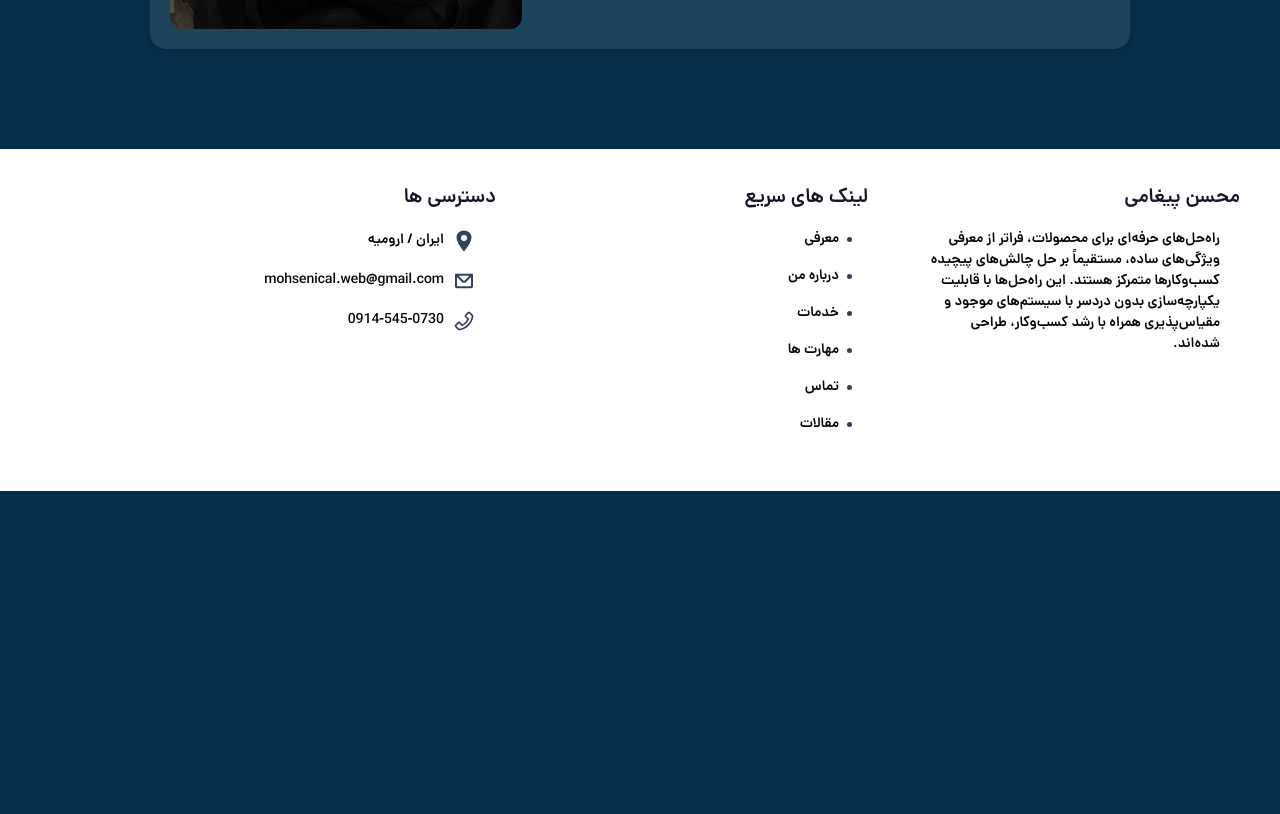
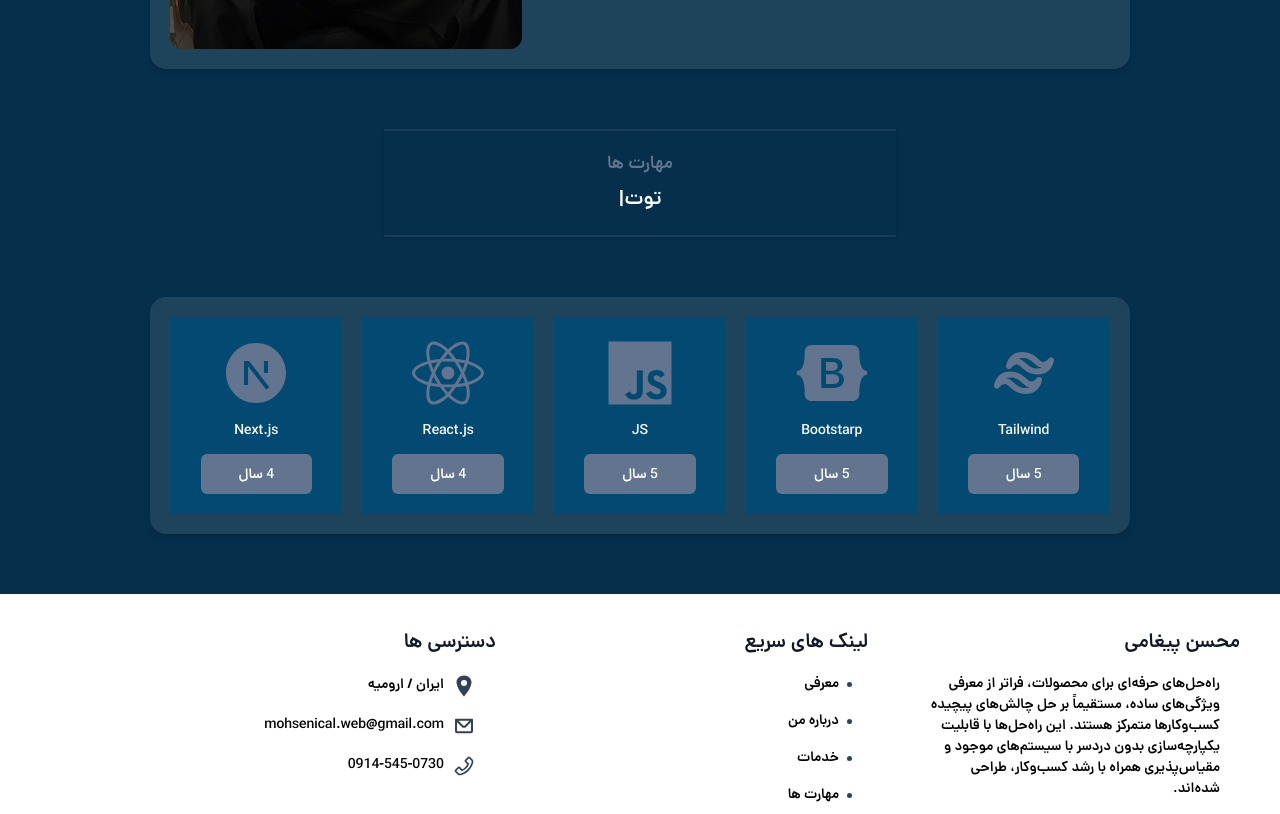
Before and after one commit to mohsenical/my-website, a React (Vite) app: page /about-me in a window 1280 px wide. Shown: the part 1020-1834 px from the top of the page. Before the commit the page ends 1511 px from the top, so only its background shows below. Built offline with nearby package versions, Linux system fonts and the light colour scheme.

Commit message:
finish AboutMe page

```diff
--- /dev/null
+++ b/src/components/modules/HeaderIntro/HeaderIntro.jsx
@@ -0,0 +1,25 @@
+import React from 'react'
+import { ReactTyped } from 'react-typed'
+
+
+function HeaderIntro({ disc, title }) {
+    return (
+        <div
+            className="flex flex-col justify-center items-center gap-y-2 w-[70%] md:w-[40%] py-5 mb-10 my-5 mx-auto border-b-2 border-t-2 border-slate-500/20 dark:border-green-900/20 shadow-sm"
+        >
+
+            <p className='text-lg text-slate-500 dark:text-green-900'>{title}</p>
+            <ReactTyped
+                className='text-xl text-white'
+               strings={[ disc ]}
+                typeSpeed={80}
+                backSpeed={50}
+                loop
+            />
+
+
+        </div>
+    )
+}
+
+export default HeaderIntro
--- a/src/components/template/AboutMeSection.jsx
+++ b/src/components/template/AboutMeSection.jsx
@@ -8,7 +8,7 @@ import aboutData from '../../Data/aboutmeData';
 
 function AboutMeSection() {
     return (
-        <div className=" h-[screen] md:pb-15 px-5 md:px-24 w-full ">
+        <div className=" h-[screen] pb-5 px-5 md:px-24 w-full ">
             <div
                 data-aos="zoom-in"
                 className="flex flex-col xl:flex-row gap-x-0 md:gap-x-5 gap-y-1 md:gap-y-5 justify-center items-center mx-auto w-[95%] md:w-[90%] py-5 bg-white/10 dark:bg-black/50 rounded-2xl overflow-hidden shadow-md"
--- a/src/components/template/ContactMeSection.jsx
+++ b/src/components/template/ContactMeSection.jsx
@@ -3,7 +3,7 @@ import Form from "../modules/Form/Form";
 
 function ContactMeSection() {
     return (
-        <div className=" h-[screen] pb-15 px-5 md:px-24 w-full ">
+        <div className=" h-[screen] pb-5 px-5 md:px-24 w-full ">
             <div
                 data-aos="zoom-in"
                 className="flex flex-col xl:flex-row gap-x-0 md:gap-x-5 gap-y-5 justify-center items-center mx-auto w-[95%] md:w-[90%] py-10 bg-white/10 dark:bg-black/50 rounded-2xl overflow-hidden shadow-md"
--- a/src/pages/AboutMe.jsx
+++ b/src/pages/AboutMe.jsx
@@ -2,6 +2,9 @@ import HeaderSctionBody from '../components/modules/HeaderSctionBody/HeaderSctio
 import AboutMeSection from '../components/template/AboutMeSection'
 import ScrollTopBtn from '../components/modules/ScrollTopBtn/ScrollTopBtn'
 import Breadcrumb from "../components/modules/Breadcrumb/Breadcrumb"
+import BoxSkills from '../components/modules/BoxSkills/BoxSkills'
+import { skillsData } from '../Data/skillsData'
+import HeaderIntro from '../components/modules/HeaderIntro/HeaderIntro'
 
 function AboutMe() {
     return (
@@ -9,12 +12,28 @@ function AboutMe() {
             <>
                 <Breadcrumb title="درباره من" />
 
-                <div>
+                <div className='flex flex-col gap-y-5'>
                     <HeaderSctionBody title="درباره من" desc="خلاصه ای از رزومه من" />
+
                     <AboutMeSection />
+
+                    <HeaderIntro disc="توتنایی های من برای کمک ب شما" title="مهارت ها" />
+
+                    <div className="md:pb-5 px-5 md:px-24">
+                        <div
+                            data-aos="zoom-in"
+                            className="grid grid-cols-2 md:grid-cols-3 lg:grid-cols-4 xl:grid-cols-5 gap-x-1 md:gap-x-5 gap-y-1 md:gap-y-5 justify-center items-center mx-auto w-[95%] md:w-[90%] py-5 px-5  bg-white/10 dark:bg-black/50 rounded-2xl overflow-hidden shadow-md"
+                        >
+                            {
+                                skillsData.slice(0, 5).map(box => (
+                                    <BoxSkills {...box} />
+                                ))
+                            }
+                        </div>
+                    </div>
                 </div>
 
-                <ScrollTopBtn    />
+                <ScrollTopBtn />
             </>
         </>
     )
```
